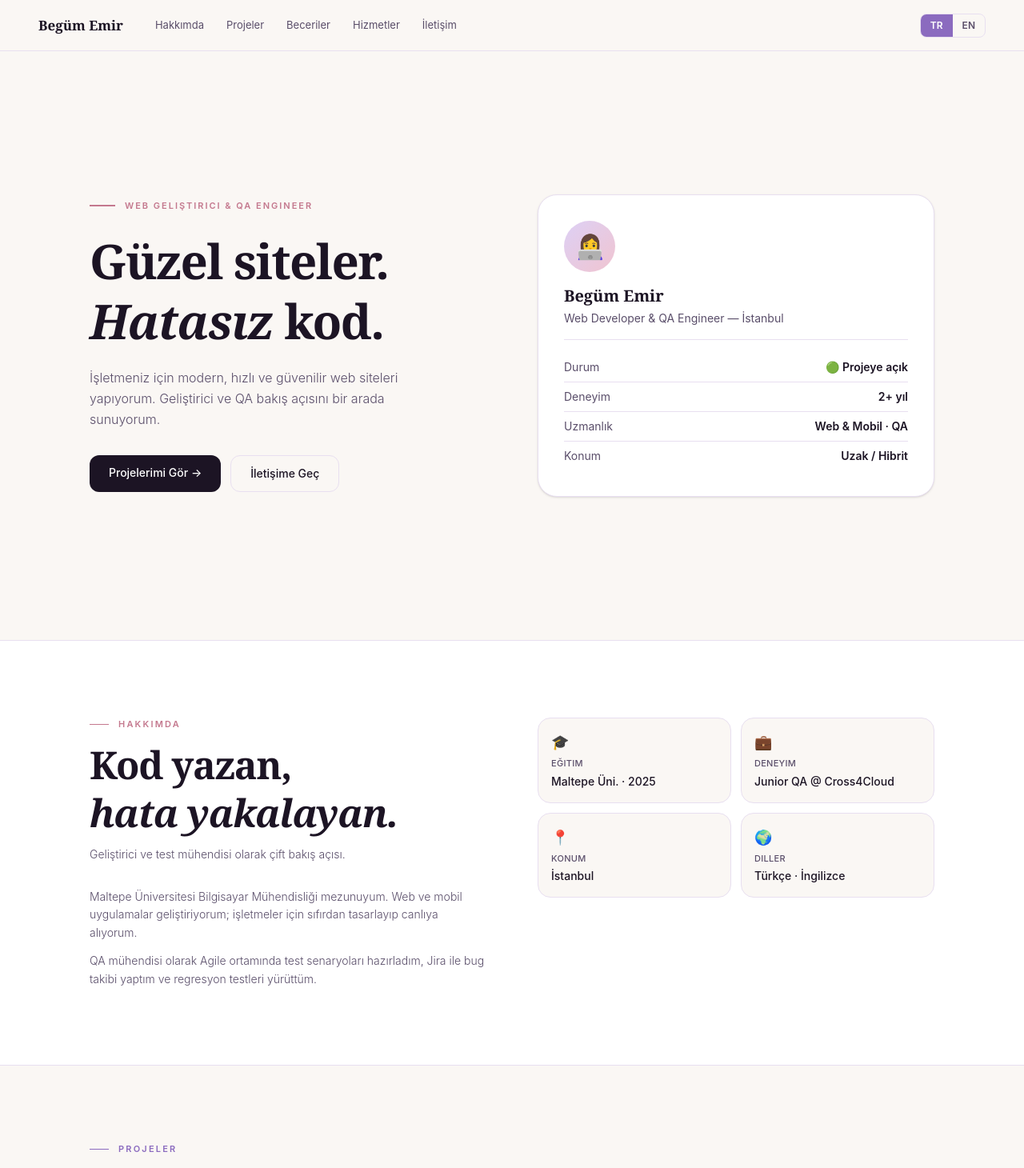
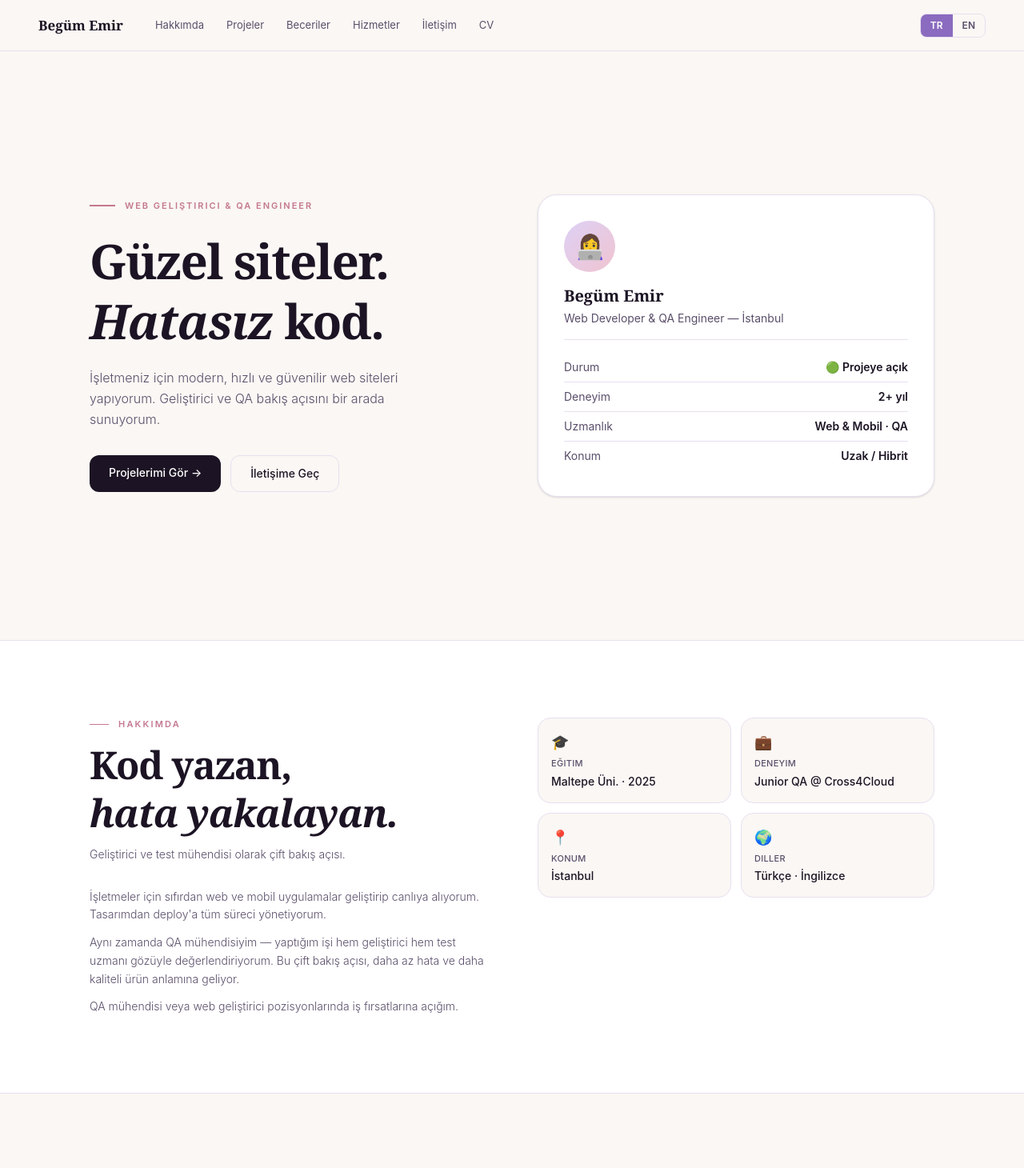
Before and after one commit to BegumEmir/begum-portfolio, a React (Vite) app: page / in a window 1280 px wide. Shown: the top 1460 px of the page at 80% size. Built offline with nearby package versions, Linux system fonts and the light colour scheme.

Commit message:
navbar ve hakkımda güncellendi

```diff
--- a/src/components/Navbar.jsx
+++ b/src/components/Navbar.jsx
@@ -8,7 +8,7 @@ export default function Navbar({ lang, setLang }) {
         <a href="#hero" className="font-serif text-[17px] font-bold text-[#1c1424]">Begüm Emir</a>
         <nav className="hidden md:flex gap-1">
           {links.map((link) => (
-            <a key={link.href} href={link.href} className="text-[#5a4e6a] text-[13px] px-3 py-1.5 rounded-lg hover:bg-[#ddd0f5] hover:text-[#8b6bbf] transition-all">{link[lang]}</a>
+            <a key={link.href} href={link.href} target={link.download ? "_blank" : undefined} rel={link.download ? "noopener noreferrer" : undefined} className="text-[#5a4e6a] text-[13px] px-3 py-1.5 rounded-lg hover:bg-[#ddd0f5] hover:text-[#8b6bbf] transition-all">{link[lang]}</a>
           ))}
         </nav>
       </div>
--- a/src/data/content.js
+++ b/src/data/content.js
@@ -6,6 +6,7 @@ export const content = {
       { href: "#skills", tr: "Beceriler", en: "Skills" },
       { href: "#services", tr: "Hizmetler", en: "Services" },
       { href: "#contact", tr: "İletişim", en: "Contact" },
+      { href: "/Begum_Emir_CV.pdf", tr: "CV", en: "CV", download: true },
     ]
   },
   hero: {
@@ -19,10 +20,14 @@ export const content = {
     eyebrow: { tr: "Hakkımda", en: "About Me" },
     title: { tr: "Kod yazan,<br><em>hata yakalayan.</em>", en: "I build it.<br><em>Then I break it.</em>" },
     sub: { tr: "Geliştirici ve test mühendisi olarak çift bakış açısı.", en: "Dual perspective as a developer and QA engineer." },
-    p1: { tr: "Maltepe Üniversitesi Bilgisayar Mühendisliği mezunuyum. Web ve mobil uygulamalar geliştiriyorum; işletmeler için sıfırdan tasarlayıp canlıya alıyorum.", en: "Maltepe University Computer Engineering graduate. I build web and mobile applications, taking projects from design to deployment." },
+    p1: { tr: "İşletmeler için sıfırdan web ve mobil uygulamalar geliştirip canlıya alıyorum. Tasarımdan deploy'a tüm süreci yönetiyorum.", en: "I build web and mobile applications for businesses — from design to deployment, I manage the entire process.Computer Engineering graduate. I build web and mobile applications, taking projects from design to deployment." },
     p2: {
-        tr: "QA mühendisi olarak Agile ortamında test senaryoları hazırladım, Jira ile bug takibi yaptım ve regresyon testleri yürüttüm.",
-        en: "As a QA engineer I wrote test scenarios in Agile, managed bugs in Jira, and conducted regression testing."
+        tr: "Aynı zamanda QA mühendisiyim — yaptığım işi hem geliştirici hem test uzmanı gözüyle değerlendiriyorum. Bu çift bakış açısı, daha az hata ve daha kaliteli ürün anlamına geliyor.",
+        en: "I'm also a QA engineer — I evaluate what I build through both a developer and tester lens. This dual perspective means fewer bugs and better quality products."
+        },
+    p3: {
+        tr: "QA mühendisi veya web geliştirici pozisyonlarında iş fırsatlarına açığım.",
+        en: "Open to opportunities as a QA engineer or web developer."
         },
   },
   contact: {
@@ -40,8 +45,8 @@ export const content = {
         price: "5.500₺",
         tagline: { tr: "Dijitale ilk adım", en: "Your first step online" },
         features: {
-        tr: ["1 sayfalık modern site", "Hakkımda, Projeler, İletişim bölümleri", "İletişim formu", "Mobil uyumlu tasarım", "Hızlı yükleme & deploy", "1 ay destek"],
-        en: ["1-page modern site", "About, Projects, Contact sections", "Contact form", "Mobile friendly design", "Fast loading & deploy", "1 month support"]
+        tr: ["1 sayfalık modern site", "İşletmenize özel bölümler", "İletişim formu", "Mobil uyumlu tasarım", "Hızlı yükleme & deploy", "1 ay destek"],
+        en: ["1-page modern site", "Custom sections for your business", "Contact form", "Mobile friendly design", "Fast loading & deploy", "1 month support"]
         },
         highlight: false,
         extra: { tr: "+ Domain kurulumu 1000₺", en: "+ Domain setup 1000₺" }
@@ -50,7 +55,7 @@ export const content = {
         icon: "🌿",
         name: "Professional",
         price: "12.000₺",
-        tagline: { tr: "Fark yaratan portföy", en: "A portfolio that stands out" },
+        tagline: { tr: "Kurumsal dijital varlık", en: "Your professional online presence" },
         features: {
           tr: ["Çok sayfalı site", "TR/EN dil desteği", "SEO optimizasyonu", "Google Analytics", "Domain kurulumu dahil", "3 ay destek"],
           en: ["Multi-page site", "TR/EN language support", "SEO optimization", "Google Analytics", "Domain setup included", "3 months support"]
--- a/src/sections/About.jsx
+++ b/src/sections/About.jsx
@@ -21,6 +21,7 @@ export default function About({ lang }) {
             <div className="space-y-3">
               <p className="text-[#5a4e6a] text-sm font-light leading-relaxed">{a.p1[lang]}</p>
               <p className="text-[#5a4e6a] text-sm font-light leading-relaxed">{a.p2[lang]}</p>
+              <p className="text-[#5a4e6a] text-sm font-light leading-relaxed">{a.p3[lang]}</p>
             </div>
           </div>
 
```
